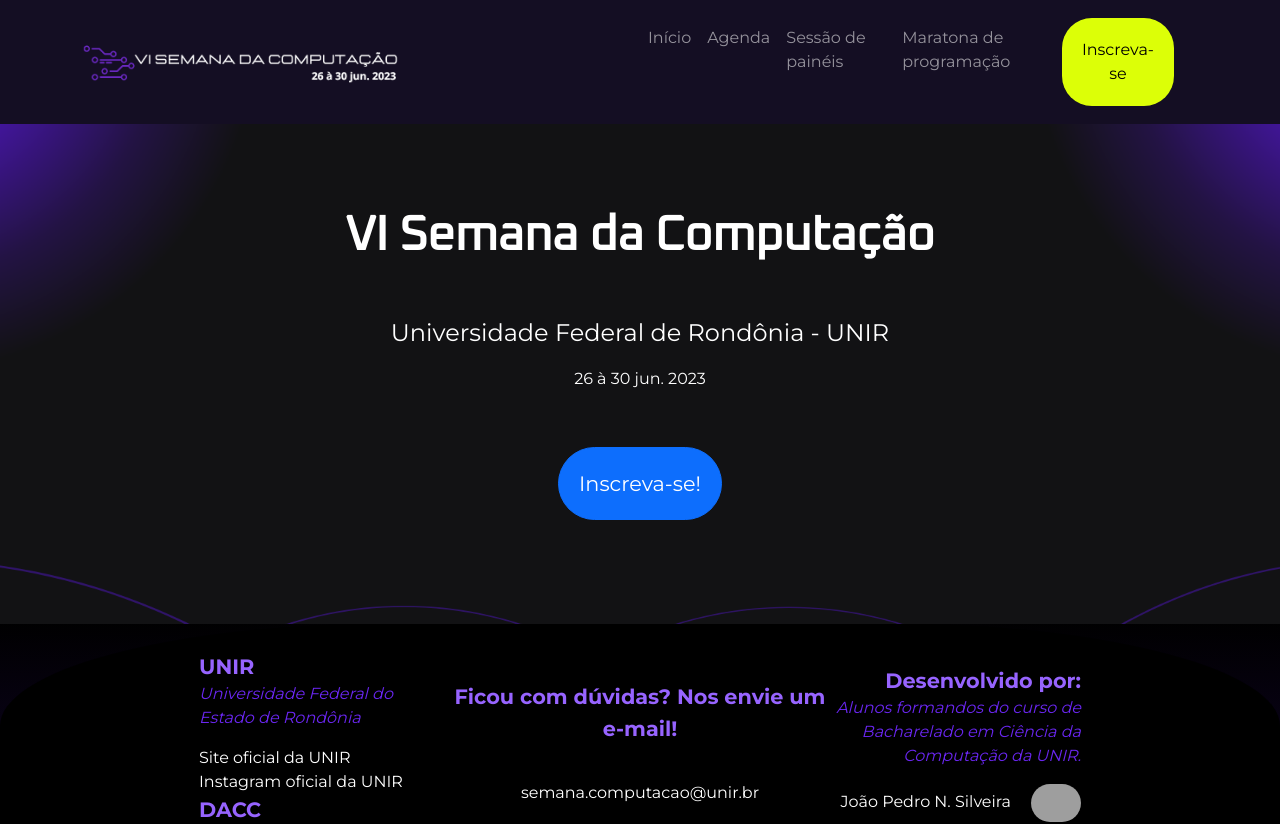
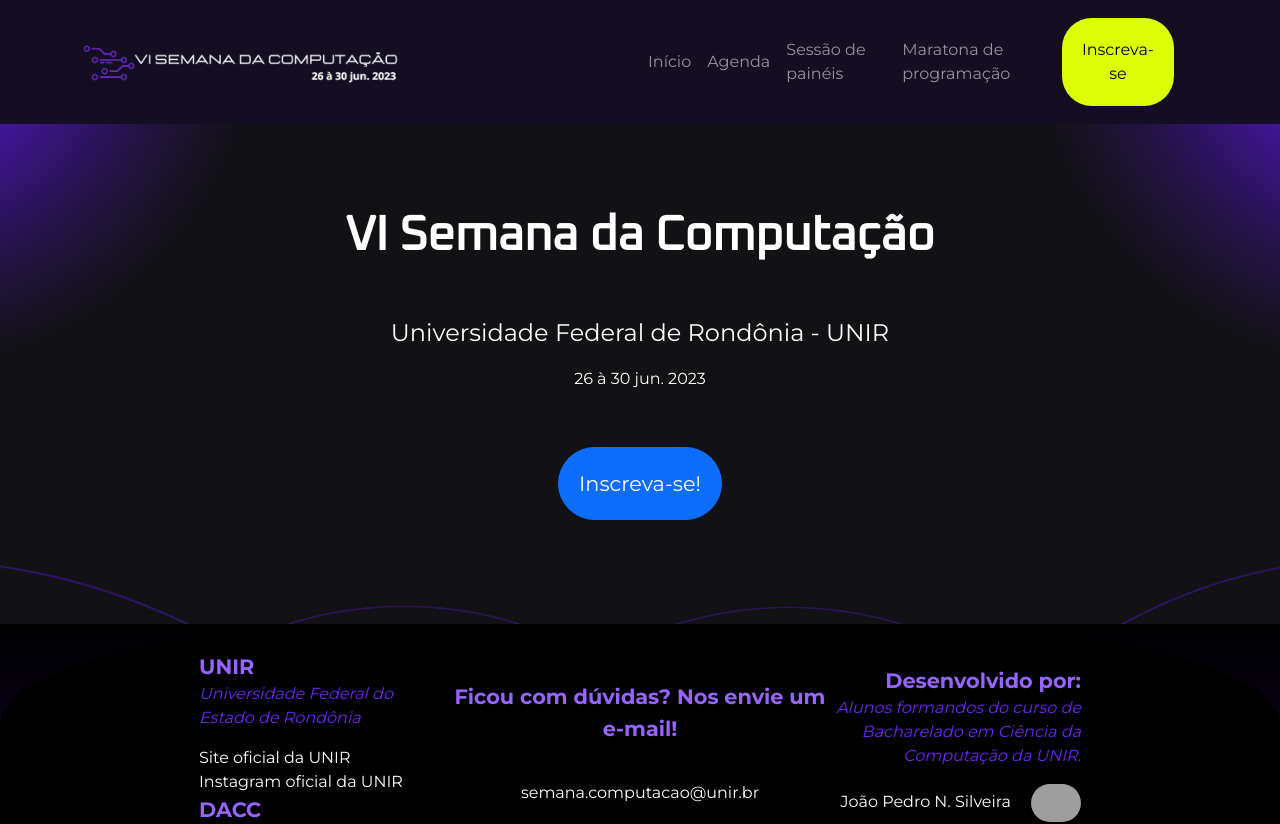
Before and after one commit to Pedrozle/semana-computacao-unir, a Next.js app: page / in a window 1280 px wide. Shown: the top 824 px of the page. Built offline with nearby package versions, Linux system fonts and the light colour scheme; grey boxes are pictures that could not be loaded; a web font is replaced by a local one.

Commit message:
corrigido alinhamento

```diff
--- a/src/app/components/header.tsx
+++ b/src/app/components/header.tsx
@@ -28,7 +28,7 @@ export default function Header() {
                         <Col>
                             <Navbar.Toggle aria-controls="basic-navbar-nav" />
                             <Navbar.Collapse id="basic-navbar-nav">
-                                <Nav className="me-auto">
+                                <Nav className={`me-auto ${styles.links}`}>
                                     <Nav.Link href="#inicio">Início</Nav.Link>
                                     <Nav.Link href="#agenda">Agenda</Nav.Link>
                                     <Nav.Link href="#paineis">
--- a/src/styles/components/header.module.scss
+++ b/src/styles/components/header.module.scss
@@ -9,4 +9,8 @@
     align-items: center;
 }
 
+.links{
+    align-items: center;
+}
+
 @media screen and (max-width: 767px) {}
```
